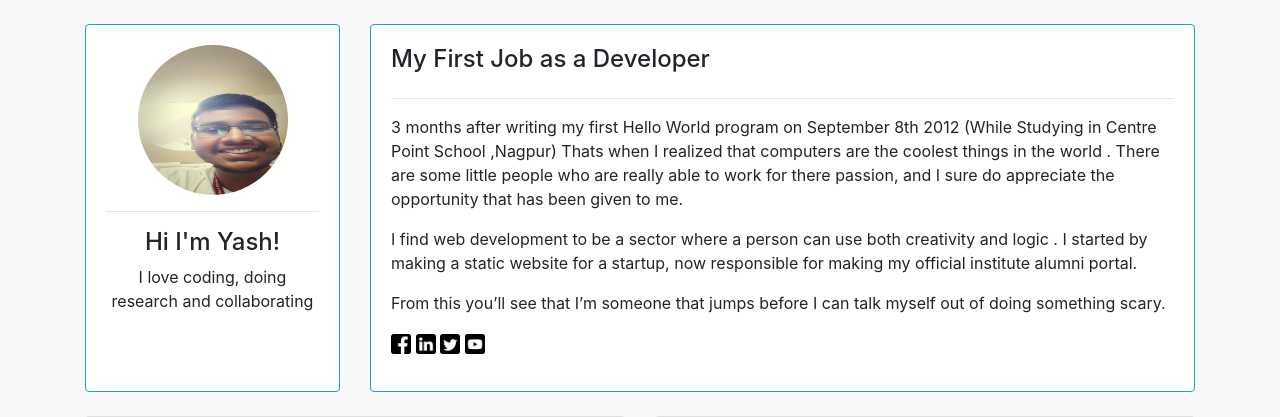
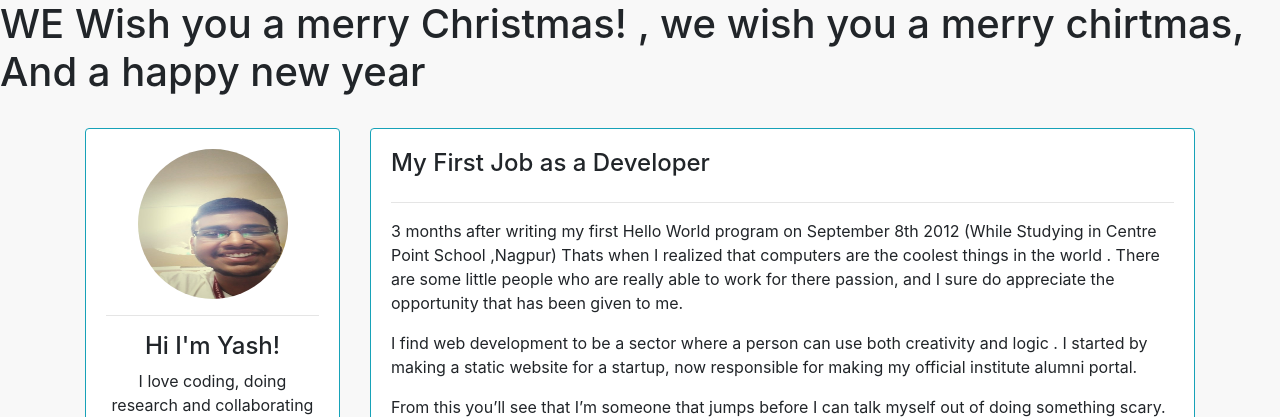
Before and after one commit to bhole-yash/res, a Django app: page / in a window 1280 px wide. Shown: the top 417 px of the page. Run offline with Django 3.2, Linux system fonts and the light colour scheme; some libraries are stand-ins or nearby versions.

Commit message:
Temporary changes
to go through  the connection between  github and Heroku

```diff
--- a/base/templates/base/home.html
+++ b/base/templates/base/home.html
@@ -10,6 +10,7 @@
 
 </head>
 <body>
+	<h1> WE Wish you a merry Christmas! , we wish you a merry chirtmas, And a happy new year</h1>
 	<br>
 	<div class="container">
 		<div class="row">
```
